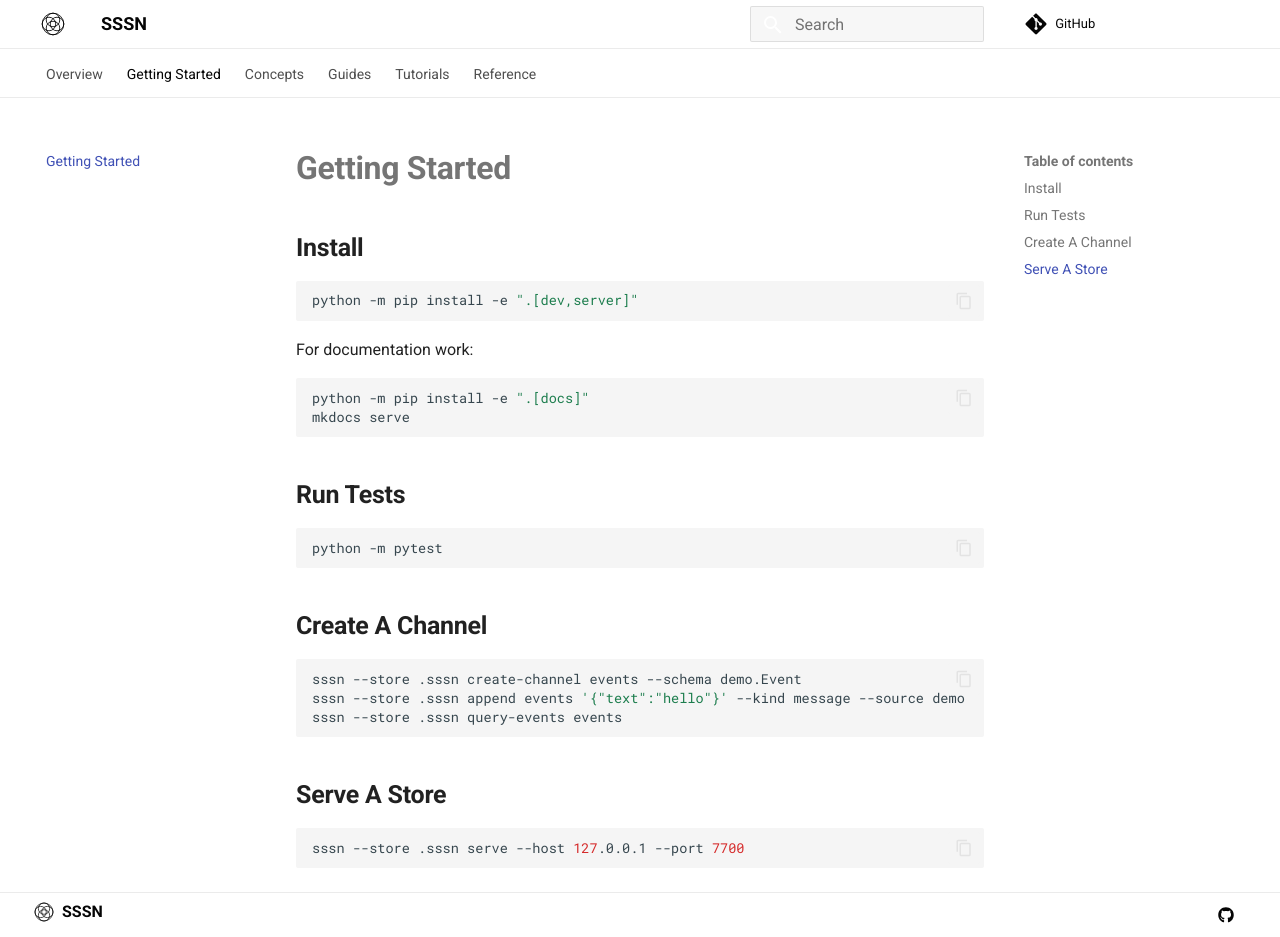
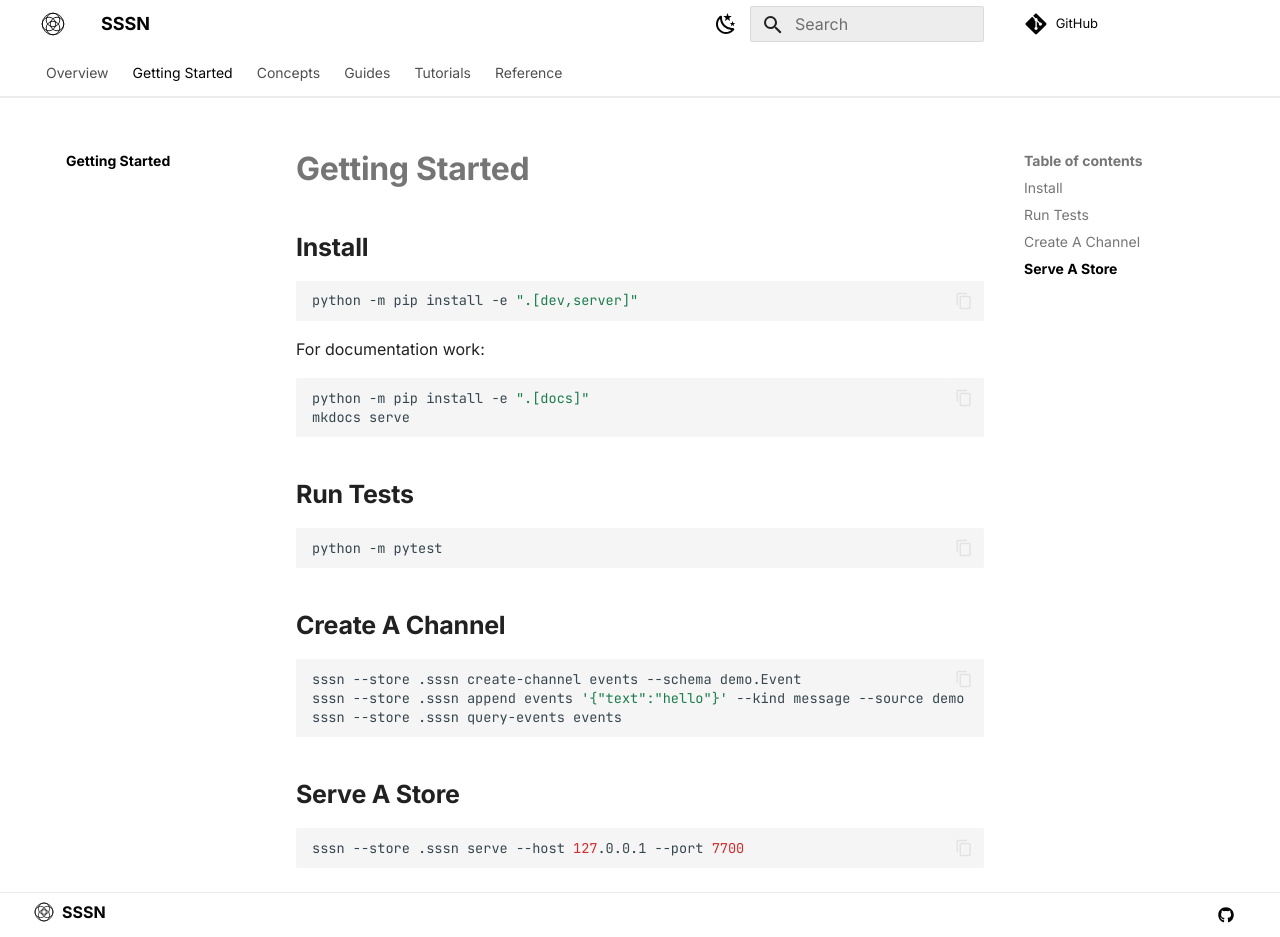
Before and after one commit to Productive-Superintelligence/sssn, an MkDocs documentation site: the page built from docs/getting-started.md, in a window 1280 px wide and 937 px high. Built offline with MkDocs 1.6.1 and Material for MkDocs 9.7.7, drawn with Linux system fonts in a browser that asks for light colours.

Commit message:
Align docs visual theme

```diff
--- a/docs/javascripts/mermaid.js
+++ b/docs/javascripts/mermaid.js
@@ -1,5 +1,7 @@
 (function () {
   var initialized = false;
+  var fontFamily =
+    "Inter, -apple-system, BlinkMacSystemFont, Helvetica Neue, Arial, sans-serif";
 
   function initializeMermaid() {
     if (initialized || !window.mermaid) {
@@ -10,8 +12,7 @@
     window.mermaid.initialize({
       startOnLoad: false,
       theme: "base",
-      fontFamily:
-        "Roboto, -apple-system, BlinkMacSystemFont, Helvetica Neue, Arial, sans-serif",
+      fontFamily: fontFamily,
       securityLevel: "strict",
       flowchart: {
         htmlLabels: false,
@@ -24,10 +25,8 @@
         lineColor: "#050505",
         secondaryColor: "#f7f7f7",
         tertiaryColor: "#ffffff",
-        fontFamily:
-          "Roboto, -apple-system, BlinkMacSystemFont, Helvetica Neue, Arial, sans-serif",
-        altFontFamily:
-          "Roboto, -apple-system, BlinkMacSystemFont, Helvetica Neue, Arial, sans-serif",
+        fontFamily: fontFamily,
+        altFontFamily: fontFamily,
         fontSize: "16px",
         nodeBorder: "#050505",
         mainBkg: "#ffffff",
@@ -96,6 +95,44 @@
       .map(normalizeDiagramNode);
   }
 
+  function markRenderError(nodes) {
+    nodes.forEach(function (node) {
+      node.removeAttribute("data-processed");
+      node.setAttribute("data-mermaid-error", "true");
+    });
+  }
+
+  function renderWithRun(nodes) {
+    if (typeof window.mermaid.run === "function") {
+      return window.mermaid.run({ nodes: nodes });
+    }
+
+    if (typeof window.mermaid.init === "function") {
+      window.mermaid.init(undefined, nodes);
+      return Promise.resolve();
+    }
+
+    return Promise.reject(new Error("No Mermaid render API is available."));
+  }
+
+  function renderNodeFallback(node, index) {
+    if (typeof window.mermaid.render !== "function") {
+      return Promise.reject(new Error("No Mermaid fallback API is available."));
+    }
+
+    var source = node.getAttribute("data-mermaid-source") || node.textContent;
+    var id = "mermaid-fallback-" + Date.now() + "-" + index;
+
+    return window.mermaid.render(id, source).then(function (result) {
+      node.innerHTML = result.svg;
+      node.setAttribute("data-processed", "true");
+      node.removeAttribute("data-mermaid-error");
+      if (typeof result.bindFunctions === "function") {
+        result.bindFunctions(node);
+      }
+    });
+  }
+
   function renderMermaid(attempt) {
     if (!window.mermaid) {
       if (attempt < 30) {
@@ -117,12 +154,15 @@
       return;
     }
 
-    window.mermaid.run({ nodes: nodes }).catch(function (error) {
-      nodes.forEach(function (node) {
-        node.removeAttribute("data-processed");
-        node.setAttribute("data-mermaid-error", "true");
+    renderWithRun(nodes).catch(function (error) {
+      Promise.all(
+        nodes.map(function (node, index) {
+          return renderNodeFallback(node, index);
+        })
+      ).catch(function (fallbackError) {
+        markRenderError(nodes);
+        console.error("Mermaid render failed", error, fallbackError);
       });
-      console.error("Mermaid render failed", error);
     });
   }
 
--- a/docs/stylesheets/custom.css
+++ b/docs/stylesheets/custom.css
@@ -1,24 +1,111 @@
 :root {
-  --md-primary-fg-color: #050505;
-  --md-accent-fg-color: #050505;
-  --md-text-font: "Roboto";
-  --md-code-font: "Roboto Mono";
+  --md-primary-fg-color: #ffffff;
+  --md-accent-fg-color: #666666;
+  --md-text-font: "Inter";
+  --md-code-font: "JetBrains Mono";
   --psi-ink: #050505;
   --psi-line: rgba(5, 5, 5, 0.08);
   --psi-soft: #f7f7f7;
+  --psi-brand-width: 30rem;
 }
 
 body {
-  --md-text-font-family: "Roboto", -apple-system, BlinkMacSystemFont,
+  --md-text-font-family: "Inter", -apple-system, BlinkMacSystemFont,
     "Helvetica Neue", Arial, sans-serif;
-  --md-code-font-family: "Roboto Mono", SFMono-Regular, Consolas, Menlo,
+  --md-code-font-family: "JetBrains Mono", SFMono-Regular, Consolas, Menlo,
     monospace;
+}
+
+[data-md-color-scheme="default"] {
+  --psi-ink: #050505;
+  --psi-line: rgba(5, 5, 5, 0.08);
+  --psi-soft: #f7f7f7;
+  --md-default-bg-color: #ffffff;
+  --md-typeset-a-color: #050505;
+  --md-accent-fg-color: #666666;
+  --md-accent-fg-color--transparent: rgba(0, 0, 0, 0.1);
+  --md-accent-bg-color: #e0e0e0;
+}
+
+[data-md-color-scheme="slate"] {
+  --psi-ink: #ffffff;
+  --psi-line: rgba(255, 255, 255, 0.14);
+  --psi-soft: #111111;
+  --md-default-bg-color: #0a0a0a;
+  --md-typeset-a-color: #ffffff;
+  --md-accent-fg-color: #a3a3a3;
+  --md-accent-fg-color--transparent: rgba(255, 255, 255, 0.1);
+  --md-accent-bg-color: #333333;
+}
+
+[data-md-color-scheme="default"] .md-sidebar--primary {
+  background-color: #ffffff;
+  border-right: none;
+}
+
+[data-md-color-scheme="slate"] .md-sidebar--primary {
+  background-color: #000000;
+  border-right: none;
+}
+
+[data-md-color-scheme="default"] .md-nav__title {
+  background-color: #ffffff !important;
+  box-shadow: none !important;
+  position: sticky;
+}
+
+[data-md-color-scheme="slate"] .md-nav__title {
+  background-color: #000000 !important;
+  box-shadow: none !important;
+  position: sticky;
+}
+
+[data-md-color-scheme="default"] .md-nav__title::after,
+[data-md-color-scheme="slate"] .md-nav__title::after {
+  content: "";
+  position: absolute;
+  top: 100%;
+  left: 0;
+  width: 100%;
+  height: 24px;
+  pointer-events: none;
+}
+
+[data-md-color-scheme="default"] .md-nav__title::after {
+  background: linear-gradient(
+    to bottom,
+    #ffffff 0%,
+    rgba(255, 255, 255, 0) 100%
+  );
+}
+
+[data-md-color-scheme="slate"] .md-nav__title::after {
+  background: linear-gradient(
+    to bottom,
+    #000000 0%,
+    rgba(0, 0, 0, 0) 100%
+  );
+}
+
+.md-sidebar--primary .md-sidebar__scrollwrap {
+  padding-left: 1rem;
+  padding-right: 1rem;
+}
+
+[data-md-color-scheme="default"] .md-nav__link--active {
+  color: #000000 !important;
+  font-weight: 700 !important;
+}
+
+[data-md-color-scheme="slate"] .md-nav__link--active {
+  color: #ffffff !important;
+  font-weight: 700 !important;
 }
 
 .md-header,
 .md-tabs {
-  background: #ffffff;
-  background-color: #ffffff;
+  background: var(--md-default-bg-color);
+  background-color: var(--md-default-bg-color);
   box-shadow: none;
   color: var(--psi-ink);
 }
@@ -27,15 +114,21 @@
   box-shadow: none;
 }
 
-[data-md-color-primary="black"] .md-header,
-[data-md-color-primary="black"] .md-tabs {
+[data-md-color-scheme="default"] .md-header,
+[data-md-color-scheme="default"] .md-tabs {
   background-color: #ffffff;
   color: var(--psi-ink);
 }
 
-html [data-md-color-primary="black"] .md-nav--primary .md-nav__title[for="__drawer"],
-[data-md-color-primary="black"] .md-nav__source {
+html [data-md-color-scheme="default"] .md-nav--primary .md-nav__title[for="__drawer"],
+[data-md-color-scheme="default"] .md-nav__source {
   background-color: #ffffff;
+  color: var(--psi-ink);
+}
+
+html [data-md-color-scheme="slate"] .md-nav--primary .md-nav__title[for="__drawer"],
+[data-md-color-scheme="slate"] .md-nav__source {
+  background-color: #000000;
   color: var(--psi-ink);
 }
 
@@ -92,7 +185,7 @@
 
 .md-search__form {
   background-color: var(--psi-soft);
-  border: 1px solid rgba(5, 5, 5, 0.1);
+  border: 1px solid var(--psi-line);
 }
 
 .md-search__input,
@@ -114,9 +207,9 @@
 .md-footer-meta {
   --md-footer-fg-color: var(--psi-ink);
   --md-footer-fg-color--light: var(--psi-ink);
-  --md-footer-fg-color--lighter: rgba(5, 5, 5, 0.62);
-  background: #ffffff;
-  background-color: #ffffff;
+  --md-footer-fg-color--lighter: var(--psi-ink);
+  background: var(--md-default-bg-color);
+  background-color: var(--md-default-bg-color);
   color: var(--psi-ink);
 }
 
@@ -126,7 +219,7 @@
 
 .md-footer__inner,
 .md-footer__link {
-  background-color: #ffffff;
+  background-color: var(--md-default-bg-color);
   color: var(--psi-ink);
 }
 
@@ -194,6 +287,14 @@
   flex: 0 0 auto;
 }
 
+[data-md-color-scheme="slate"] .md-header .md-logo img,
+[data-md-color-scheme="slate"] .md-header .md-logo svg,
+[data-md-color-scheme="slate"] .md-nav__button.md-logo img,
+[data-md-color-scheme="slate"] .md-nav__button.md-logo svg,
+[data-md-color-scheme="slate"] .psi-footer-mark {
+  filter: invert(1) brightness(2);
+}
+
 .psi-footer-text {
   display: inline-block;
 }
@@ -204,15 +305,27 @@
 }
 
 .psi-brand {
-  margin: -0.1rem 0 0.85rem;
+  margin: 0.25rem 0 1.25rem;
+  text-align: center;
 }
 
 .psi-brand img {
   display: block;
-  width: auto;
-  height: clamp(1.85rem, 5vw, 2.35rem);
-  max-width: min(9.5rem, 100%);
+  width: min(var(--psi-brand-width), 100%);
+  height: auto;
+  max-width: 100%;
+  margin: 0 auto;
   object-fit: contain;
+}
+
+[data-md-color-scheme="default"] .psi-brand img[src$="#only-dark"],
+[data-md-color-scheme="slate"] .psi-brand img[src$="#only-light"] {
+  display: none;
+}
+
+[data-md-color-scheme="default"] .psi-brand img[src$="#only-light"],
+[data-md-color-scheme="slate"] .psi-brand img[src$="#only-dark"] {
+  display: block;
 }
 
 .psi-tiles {
@@ -257,14 +370,14 @@
 
 .md-typeset .mermaid svg {
   display: inline-block;
-  font-family: "Roboto", -apple-system, BlinkMacSystemFont, "Helvetica Neue",
+  font-family: "Inter", -apple-system, BlinkMacSystemFont, "Helvetica Neue",
     Arial, sans-serif;
   height: auto;
   max-width: 100%;
 }
 
 .md-typeset .mermaid svg * {
-  font-family: "Roboto", -apple-system, BlinkMacSystemFont, "Helvetica Neue",
+  font-family: "Inter", -apple-system, BlinkMacSystemFont, "Helvetica Neue",
     Arial, sans-serif;
 }
 
--- a/mkdocs.yml
+++ b/mkdocs.yml
@@ -11,18 +11,35 @@
   custom_dir: docs/overrides
   logo: assets/logo.svg
   favicon: assets/logo.svg
+  font:
+    text: Inter
+    code: JetBrains Mono
   palette:
     - scheme: default
+      primary: white
+      accent: black
+      toggle:
+        icon: material/weather-night
+        name: Switch to dark mode
+    - scheme: slate
       primary: black
-      accent: black
+      accent: white
+      toggle:
+        icon: material/weather-sunny
+        name: Switch to light mode
   features:
     - navigation.tabs
+    - navigation.tabs.sticky
     - navigation.sections
+    - navigation.indexes
     - navigation.instant
     - navigation.top
+    - navigation.tracking
     - toc.follow
     - content.code.copy
     - content.tabs.link
+    - search.suggest
+    - search.highlight
 
 nav:
   - Overview: index.md
```
Also changed, not shown: README.md (+2 -2 lines), docs/index.md (+2 -1 lines), assets/sssn-logo-text-white.png (added), docs/assets/sssn-logo-text-white.png (added), 1 other file.
